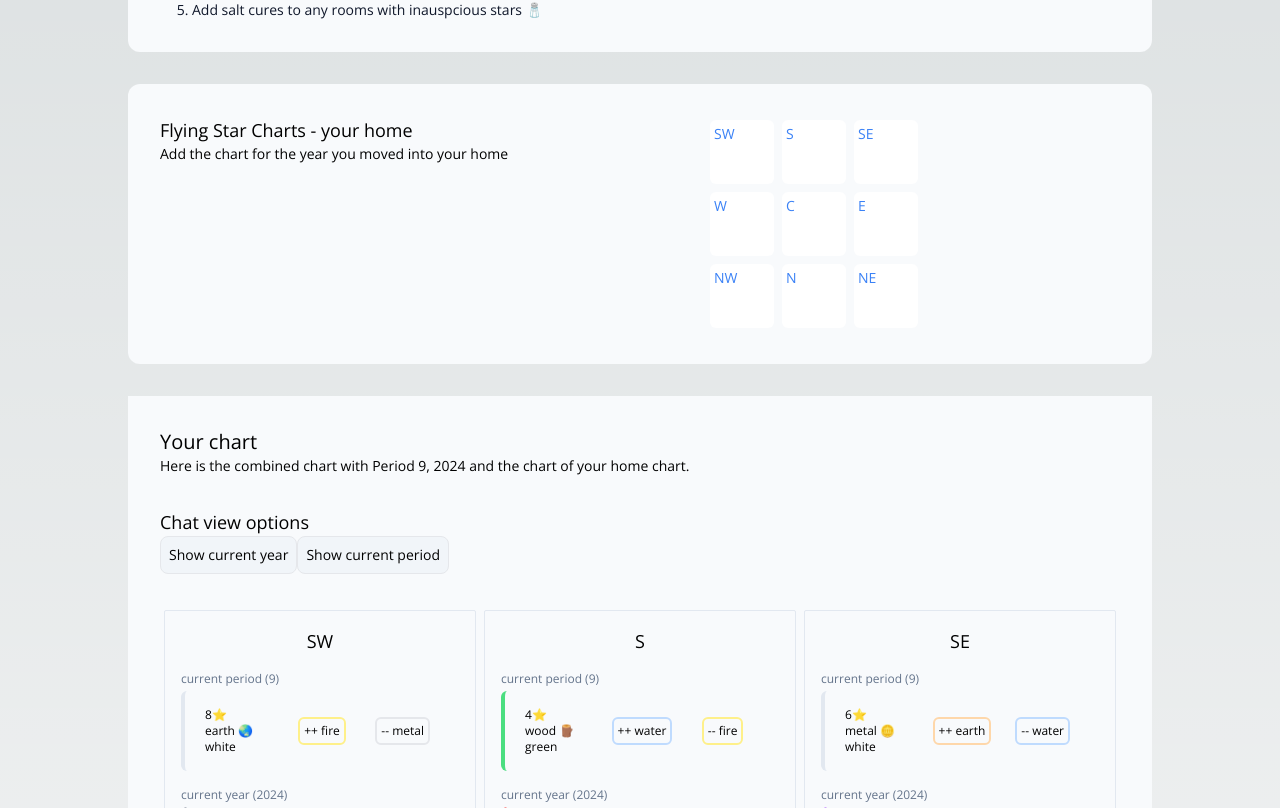
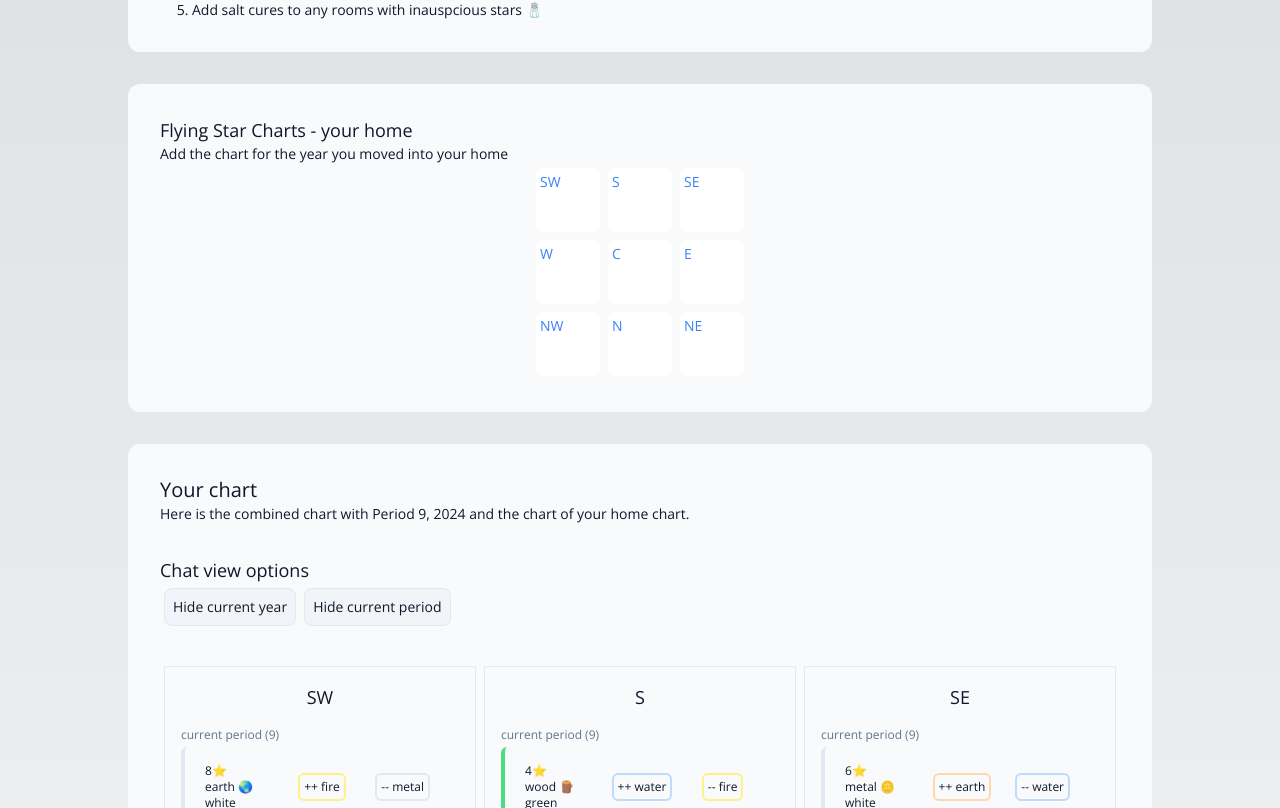
Before and after one commit to nivaaz/flying-star-feng-shui, a Next.js app: page / in a window 1280 px wide. Shown: the part 572-1380 px from the top of the page. Built offline with nearby package versions, Linux system fonts and the light colour scheme; a web font is replaced by a local one.

Commit message:
fix dark mode

```diff
--- /dev/null
+++ b/src/app/components/container.tsx
@@ -0,0 +1,15 @@
+import React from 'react';
+
+interface ContainerProps {
+  children: React.ReactNode;
+}
+
+const Container = (props: ContainerProps) => {
+  return (
+    <div className="bg-slate-50 dark:bg-slate-800 dark:text-slate-100 text-slate-900 p-4 md:p-8 rounded-xl w-full">
+      {props.children}
+    </div>
+  );
+};
+
+export default Container;
--- a/src/app/intro.tsx
+++ b/src/app/intro.tsx
@@ -1,11 +1,13 @@
+import Container from "./components/container";
+
 const Intro = () => {
   return (
-    <div className="bg-slate-50 dark:bg-slate-800 dark:text-slate-100 text-slate-900 p-4 md:p-8 rounded-xl w-full">
+    <Container>
       <h1 className="text-4xl py-4"> Flying Star Feng Shui By Nivaaz 📍 </h1>
       <p className="text-lg py-4"> What is this page?</p>
       <p>
-        This page will compare your home&apos;s flying star chart with that of the
-        current period and current year.{" "}
+        This page will compare your home&apos;s flying star chart with that of
+        the current period and current year.{" "}
       </p>
       <p className="text-lg py-4"> What do you need to use this page?</p>
       <ol className="pl-8 list-decimal">
@@ -26,10 +28,8 @@ const Intro = () => {
         <li> Inspicious stars will be marked with a 🧂 </li>
         <li> Add salt cures to any rooms with inauspcious stars 🧂 </li>
       </ol>
-     <div>
-
-       </div>
-    </div>
+      <div></div>
+    </Container>
   );
 };
 export default Intro;
--- a/src/app/page.tsx
+++ b/src/app/page.tsx
@@ -3,6 +3,7 @@ import { useState } from "react";
 import { currentYear, directions, period9, Star } from "./charts";
 import Intro from "./intro";
 import CurrentElement from "./currentElement";
+import Container from "./components/container";
 
 export default function Home() {
   const [homeChart, setHomeChart] = useState<Star[][]>([
@@ -33,7 +34,7 @@ export default function Home() {
 
         <Intro />
 
-        <div className="flex flex-col md:flex-row w-full bg-slate-50 p-8 rounded-xl">
+        <Container>
           <div>
             <h2 className="text-lg">Flying Star Charts - your home</h2>
             <p> Add the chart for the year you moved into your home </p>
@@ -57,9 +58,9 @@ export default function Home() {
               )}
             </div>
           </div>
-        </div>
+        </Container>
 
-        <div className="bg-slate-50 p-8 w-full">
+        <Container>
           <div>
             <h2 className="text-xl "> Your chart</h2>
             <p>
@@ -70,20 +71,22 @@ export default function Home() {
           <div className="py-8">
             <p className="text-lg"> Chat view options </p>
             <button
-              className="border bg-slate-100 p-2 rounded-lg"
+              className="border bg-slate-100 p-2 rounded-lg dark:bg-slate-900 dark:text-slate-100 m-1"
               onClick={() => {
+                console.log(showYear);
                 setShowYear(!showYear);
               }}
             >
-              {showYear ? "Show" : "Hide"} current year
+              {showYear ? "Hide" : "Show"} current year
             </button>
             <button
-              className="border bg-slate-100 p-2 rounded-lg"
+              className="border bg-slate-100 p-2 rounded-lg dark:bg-slate-900 dark:text-slate-100 m-1"
               onClick={() => {
+                console.log(showPeriod);
                 setShowPeriod(!showPeriod);
               }}
             >
-              {showPeriod ? "Show" : "Hide"} current period{" "}
+              {showPeriod ? "Hide" : "Show"} current period{" "}
             </button>
           </div>
 
@@ -112,7 +115,7 @@ export default function Home() {
               ))
             )}
           </div>
-        </div>
+        </Container>
       </div>
     </main>
   );
```
